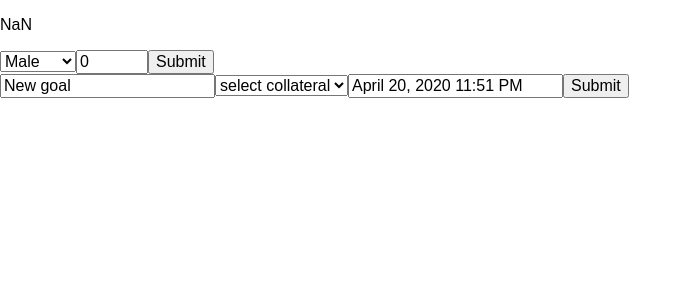
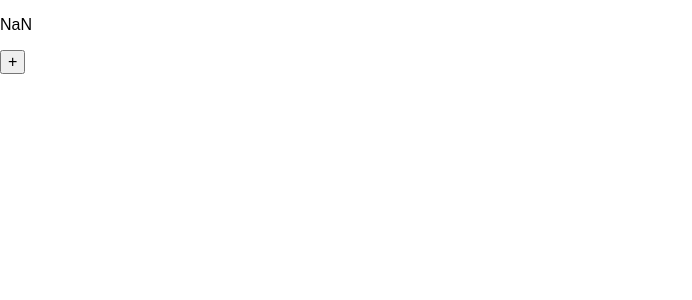
Before and after one commit to dhkaneda/mori.io, a React app: page / in a window 1280 px wide. Shown: the top 300 px of the page, without its empty margins (0-692 px from the left). Built offline with nearby package versions, Linux system fonts and the light colour scheme; the HTML template or start-up script is replaced by a standard one.

Commit message:
Conditionally render input fields

```diff
--- a/client/src/components/contracts/contractAdd.jsx
+++ b/client/src/components/contracts/contractAdd.jsx
@@ -3,7 +3,7 @@ import DatePicker from 'react-datepicker';
 import ContractContext from './contractContext';
 
 const ContractAdd = () => {
-  const { contracts, setContracts } = useContext(ContractContext);
+  const { contracts, setContracts, setAddContractDisplay } = useContext(ContractContext);
 
   // STATE HOOKS
   const [goal, setGoal] = useState('New goal');
@@ -39,12 +39,12 @@ const ContractAdd = () => {
 
     // persistence
     localStorage.setItem('contracts', JSON.stringify(updatedContracts));
-
-    // reset Inputs
-    setGoal('New goal');
-    setCollateral('Select Collateral');
-    setCollateralOption(0);
-    setTargetDate(new Date());
+    setAddContractDisplay(false);
+    // // reset Inputs
+    // setGoal('New goal');
+    // setCollateral('Select Collateral');
+    // setCollateralOption(0);
+    // setTargetDate(new Date());
   };
 
   // CONDITIONAL ELEMENTS
@@ -94,6 +94,7 @@ const ContractAdd = () => {
           dateFormat="MMMM d, yyyy h:mm aa"
         />
         <input type="submit" value="Submit" />
+        <button type="button" onClick={() => setAddContractDisplay(false)}>x</button>
       </form>
     </div>
   );
--- a/client/src/components/contracts/contractList.jsx
+++ b/client/src/components/contracts/contractList.jsx
@@ -2,9 +2,10 @@ import React, { useContext, useEffect } from 'react';
 // import sampleData from '../countdown/sampleData.json';
 import ContractItem from './contractItem';
 import ContractContext from './contractContext';
+import ContractAdd from './contractAdd';
 
 const ContractList = () => {
-  const { contracts, setContracts } = useContext(ContractContext);
+  const { contracts, setContracts, addContractDisplay, setAddContractDisplay } = useContext(ContractContext);
 
   useEffect(() => {
     const existingContracts = JSON.parse(localStorage.getItem('contracts'));
@@ -20,6 +21,7 @@ const ContractList = () => {
       {contracts && contracts.map((contract) => {
         return <ContractItem key={contract.id} contract={contract} />;
       })}
+      {addContractDisplay ? <ContractAdd /> : <button type="button" value="+" onClick={() => setAddContractDisplay(true)}>+</button>}
     </div>
   );
 };
--- a/client/src/components/countdown/countdown.jsx
+++ b/client/src/components/countdown/countdown.jsx
@@ -1,11 +1,10 @@
 import React from 'react';
-import DeathdayInput from './deathdayInput';
+// import DeathdayInput from './deathdayInput';
 import DeathdayCountdown from './deathdayCountdown';
 
 const Countdown = () => (
   <div>
     <DeathdayCountdown />
-    <DeathdayInput />
   </div>
 );
 
--- a/client/src/components/countdown/deathdayCountdown.jsx
+++ b/client/src/components/countdown/deathdayCountdown.jsx
@@ -1,10 +1,16 @@
 import React, { useContext, useEffect } from 'react';
 import CountdownDigits from './countdownDigits';
 import DeathdayContext from './deathdayContext';
+import DeathdayInput from './deathdayInput';
 
 
 const DeathdayCountdown = () => {
-  const { deathday, setDeathday } = useContext(DeathdayContext);
+  const {
+    deathday,
+    setDeathday,
+    inputDisplay,
+    setInputDisplay,
+  } = useContext(DeathdayContext);
 
   // continually checks for updated deathday in case input is changed
   useEffect(() => {
@@ -12,7 +18,12 @@ const DeathdayCountdown = () => {
   });
 
   return (
-    <CountdownDigits targetDate={deathday} />
+    <div>
+      <div onClick={() => setInputDisplay(!inputDisplay)}>
+        <CountdownDigits targetDate={deathday} />
+      </div>
+      { inputDisplay && <DeathdayInput />}
+    </div>
   );
 };
 
--- a/client/src/components/countdown/deathdayInput.jsx
+++ b/client/src/components/countdown/deathdayInput.jsx
@@ -5,7 +5,7 @@ import determineDeathday from './helpers/lifeExpectancy';
 import DeathdayContext from './deathdayContext';
 
 const DeathdayInput = () => {
-  const { setDeathday } = useContext(DeathdayContext);
+  const { setDeathday, setInputDisplay } = useContext(DeathdayContext);
   const [sex, setSex] = useState('male');
   const [age, setAge] = useState(0);
 
@@ -18,6 +18,7 @@ const DeathdayInput = () => {
     localStorage.setItem('age', age);
     localStorage.setItem('deathday', deathday);
     setDeathday(deathday);
+    setInputDisplay(false);
   };
 
   const handleChange = ({ target }) => {
--- a/client/src/index.jsx
+++ b/client/src/index.jsx
@@ -10,10 +10,12 @@ import DeathdayContext from './components/countdown/deathdayContext';
 import ContractContext from './components/contracts/contractContext';
 import Countdown from './components/countdown/countdown';
 import ContractList from './components/contracts/contractList';
-import ContractAdd from './components/contracts/contractAdd';
+// import ContractAdd from './components/contracts/contractAdd';
 
 const App = () => {
   const [contracts, setContracts] = useState([]);
+  const [inputDisplay, setInputDisplay] = useState(false);
+  const [addContractDisplay, setAddContractDisplay] = useState(false);
   const [deathday, setDeathday] = useState('');
 
   useEffect(() => {
@@ -24,10 +26,22 @@ const App = () => {
 
   return (
     <div>
-      <DeathdayContext.Provider value={{ deathday, setDeathday }}>
+      <DeathdayContext.Provider value={{
+        deathday,
+        setDeathday,
+        inputDisplay,
+        setInputDisplay,
+      }}
+      >
         <Countdown />
-        <ContractContext.Provider value={{ contracts, setContracts }}>
-          <ContractAdd />
+        <ContractContext.Provider value={{
+          contracts,
+          setContracts,
+          addContractDisplay,
+          setAddContractDisplay,
+        }}
+        >
+          {/* <ContractAdd /> */}
           <ContractList />
         </ContractContext.Provider>
       </DeathdayContext.Provider>
```
Also changed, not shown: .eslintrc.js.
